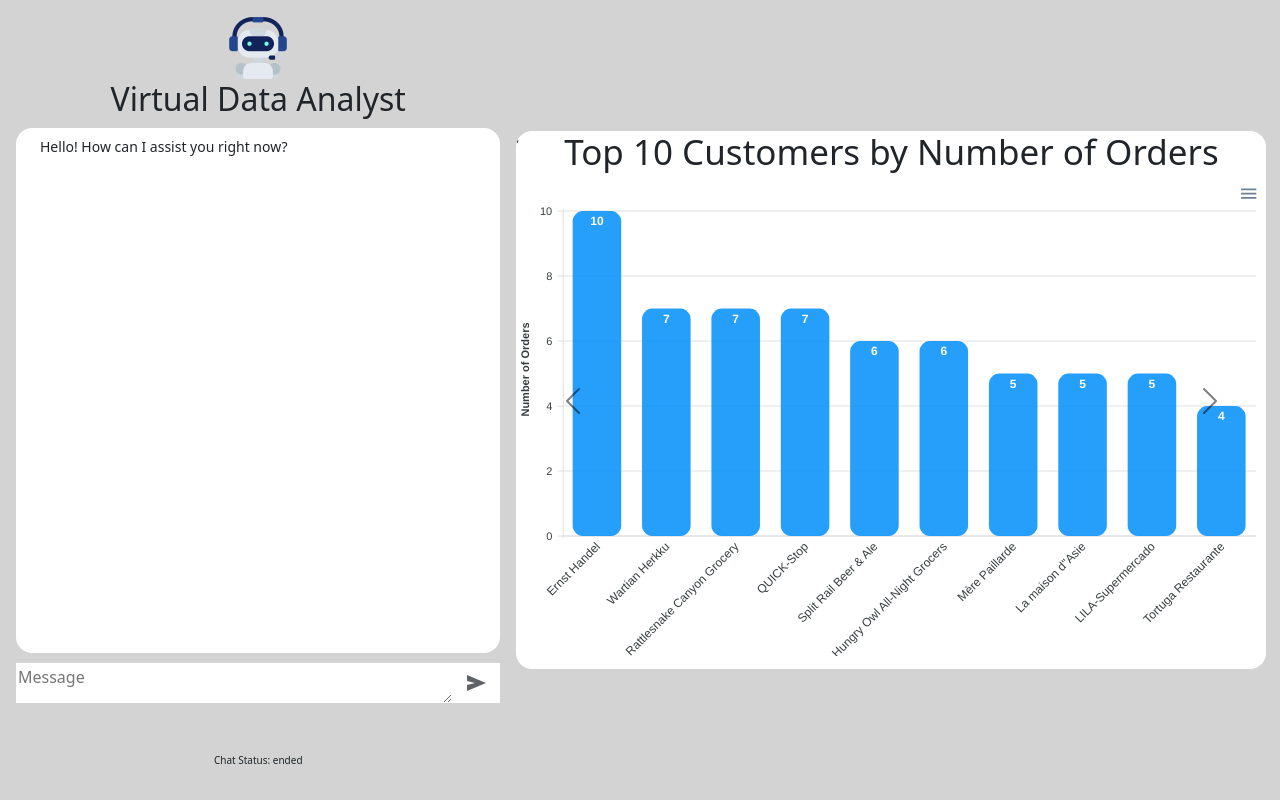
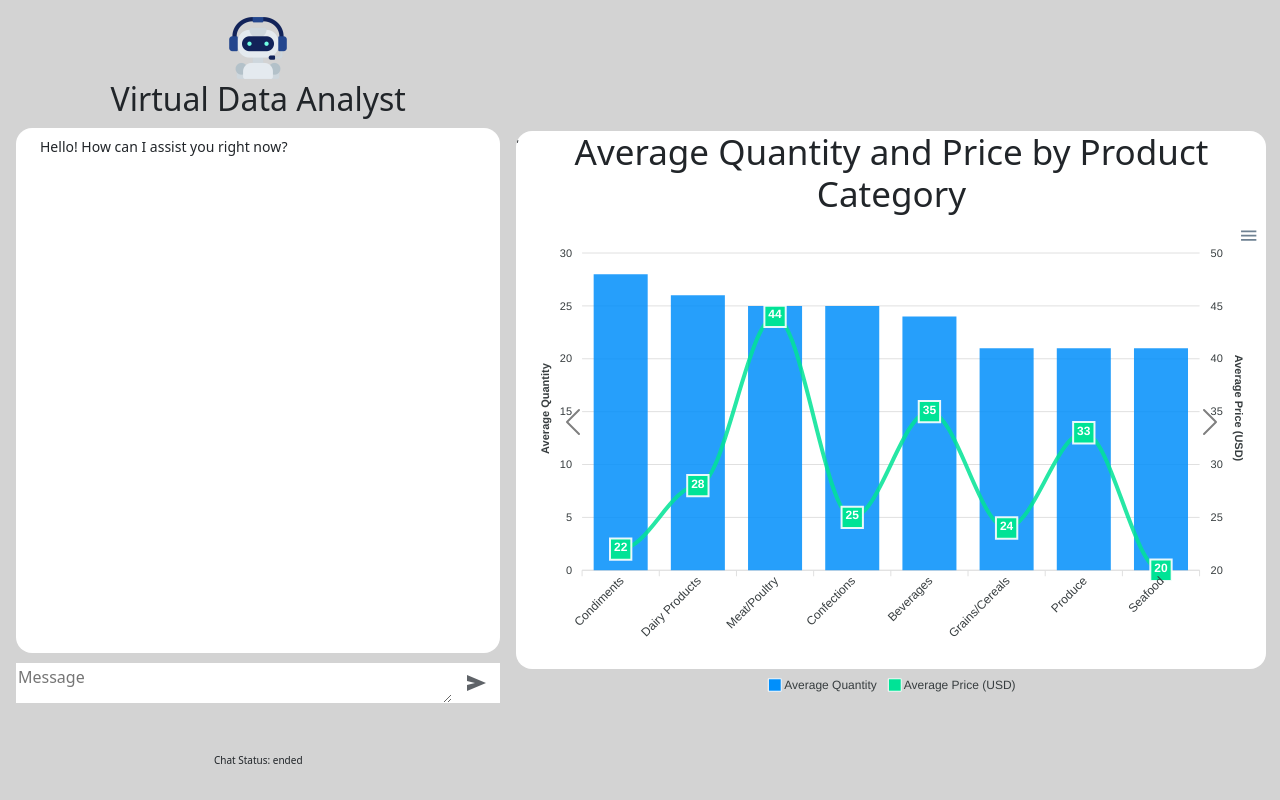
Before and after one commit to VicenteZambrano23/conv_analytics, a React (Vite) app in the folder front-end/react-app/: page / in a window 1280 px wide. Built offline with nearby package versions, Linux system fonts and the light colour scheme; no server answers.

Commit message:
Update mixed_graphs

```diff
--- a/front-end/react-app/src/components/Graph/Graph_1.jsx
+++ b/front-end/react-app/src/components/Graph/Graph_1.jsx
@@ -5,71 +5,46 @@
   export function Graph_1() {
     var options = {
           series: [{
-      name: "Number of Orders",
-      data: [10, 7, 7, 7, 6, 6, 5, 5, 5, 4]
+          name: "Average Quantity",
+          type: 'column',
+          data: [28, 26, 25, 25, 24, 21, 21, 21]
+        }, {
+          name: "Average Price (USD)",
+          type: 'line',
+          data: [22, 28, 44, 25, 35, 24, 33, 20]
         }],
           chart: {
           height: 350,
-      type: 'bar',
+          type: 'line',
         },
-    plotOptions: {
-      bar: {
-        borderRadius: 10,
+        stroke: {
+          width: [0, 4]
+        },
+        markers: {
+          shape: 'square',
+          size: 12
+        },
         dataLabels: {
-          position: 'top', // top, center, bottom
+          enabled: true,
+          enabledOnSeries: [1]
         },
-      }
+        labels: ['Condiments', 'Dairy Products', 'Meat/Poultry', 'Confections', 'Beverages', 'Grains/Cereals', 'Produce', 'Seafood'],
+        yaxis: [{
+          title: {
+            text: "Average Quantity",
           },
 
-
-    xaxis: {
-      categories: ['Ernst Handel', 'Wartian Herkku', 'Rattlesnake Canyon Grocery', 'QUICK-Stop', 'Split Rail Beer & Ale', 'Hungry Owl All-Night Grocers', 'Mère Paillarde', "La maison d''Asie", 'LILA-Supermercado', 'Tortuga Restaurante'],
-      position: 'bottom',
-      axisBorder: {
-        show: true
-      },
-      axisTicks: {
-        show: false
-      },
-      crosshairs: {
-        fill: {
-          type: 'gradient',
-          gradient: {
-            colorFrom: '#D8E3F0',
-            colorTo: '#BED1E6',
-            stops: [0, 100],
-            opacityFrom: 0.4,
-            opacityTo: 0.5,
+        }, {
+          opposite: true,
+          title: {
+            text: "Average Price (USD)",
           }
-        }
-      },
-      tooltip: {
-        enabled: true,
-      }
-    },
-    yaxis: {
-      axisBorder: {
-        show: true
-      },
-      axisTicks: {
-        show: true,
-      },
-      labels: {
-        show: true,
-        formatter: function (val) {
-          return val;
-        }
-      },
-      title: {
-          text: "Number of Orders"
-        }
-
-    }
+        }]
         };
 
     return (
       <div style={{ textAlign: 'center' }}>
-      <h1 style={{ textAlign: 'center',fontSize:'35px' }}>Top 10 Customers by Number of Orders</h1>
+      <h1 style={{ textAlign: 'center',fontSize:'35px' }}>Average Quantity and Price by Product Category</h1>
       <Chart
       type='bar'
       width={750} // Adjusted width to match your options
```
Also changed, not shown: 2 other files (tests, documents, lock files or other folders). Lines whose indentation alone changed are shown as unchanged.
